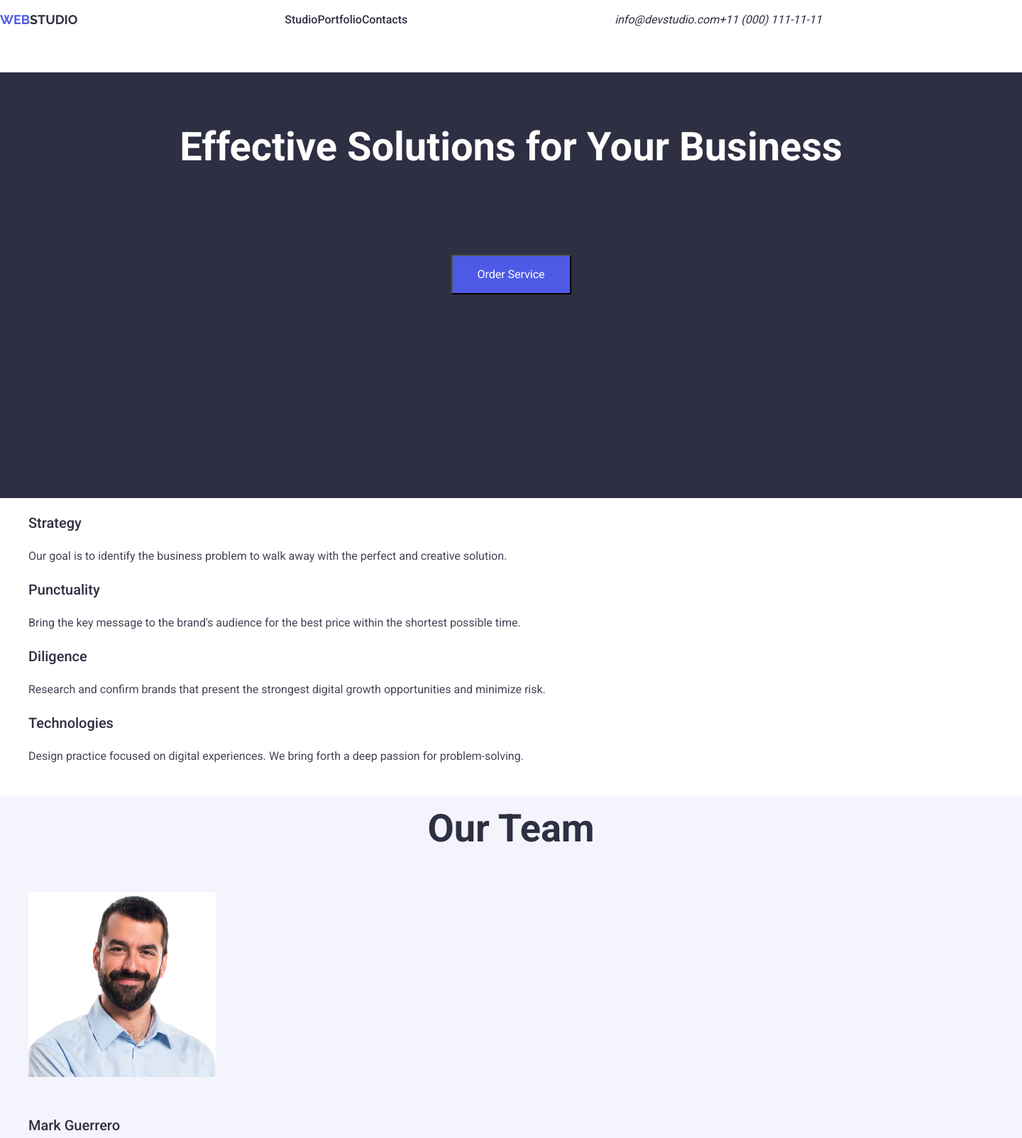
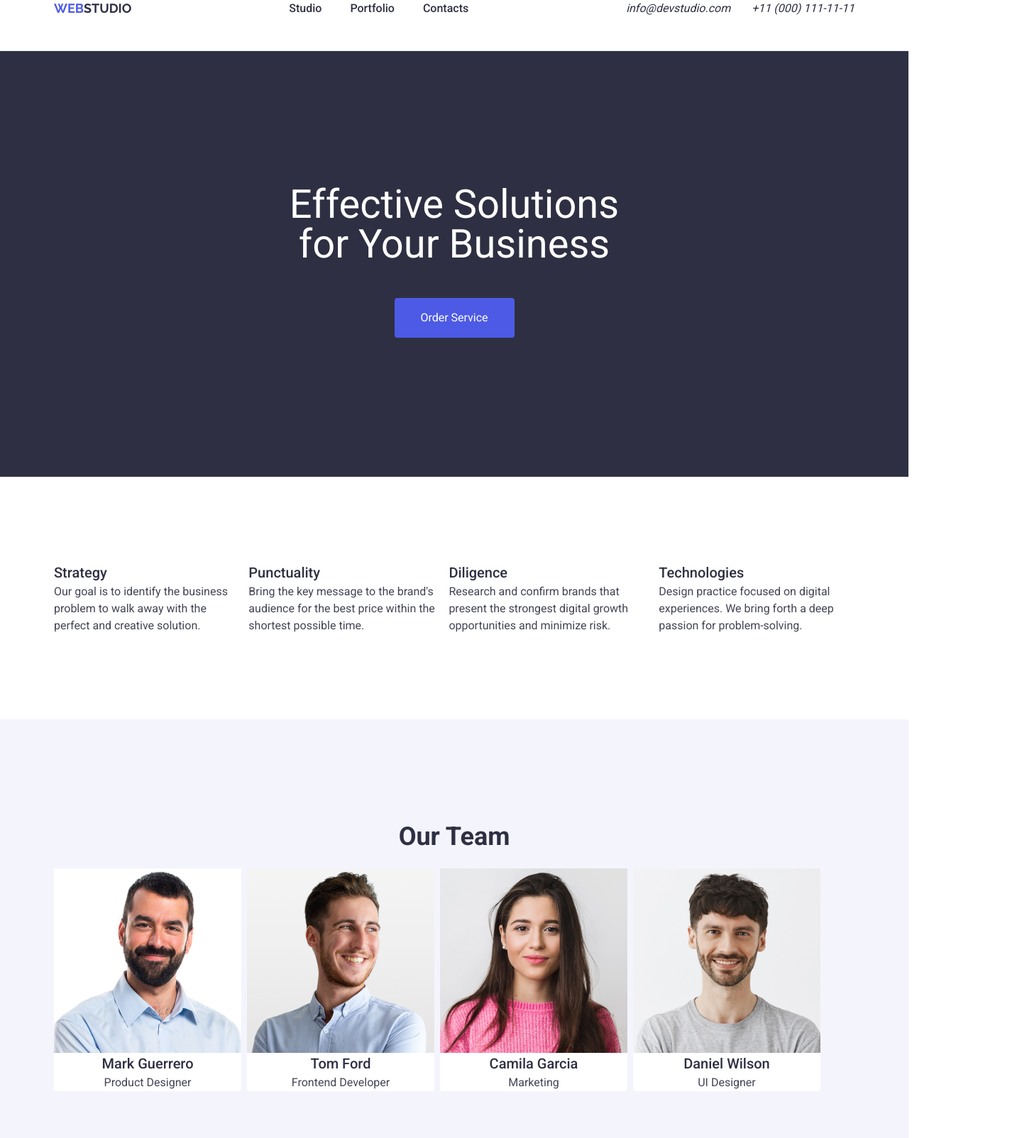
Before and after one commit to deryalmaz/goit-markup-hw-02, a plain HTML site: page index.html in a window 1280 px wide. Shown: the top 1604 px of the page at 71% size, 1440 px wide, since content can reach past the window. Drawn offline with nearby package versions, Linux system fonts and the light colour scheme.

Commit message:
flex added

```diff
--- a/css/styles.css
+++ b/css/styles.css
@@ -5,42 +5,66 @@
 {
   box-sizing: border-box;
   }
+  h1,h2,h3,h4,h5,h6,p,ol,ul,li{
+  margin: 0;
+  padding: 0;
+  border: 0;
+  font-size: 100%;
+  font: inherit;
+  vertical-align: baseline;
+}
+
+  ol,ul{
+    list-style: none;
+  }
+
+  img{
+    display: block;
+  }
+  section{
+    padding: 120px 0;
+  }
 
 body{
     background-color: #ffffff;
     font-family: "Roboto", sans-serif;
     color: #434455;
-    width: 1440px;
     height:3300px;
   }
 
+  .container {
+    width: 1158px;
+    max-width: 1440px;
+    align-items: center;
+    margin: 0 auto;
+    padding: 0 15px;
+
+  }
+
+  header{
+    height: 72px;
+    border-bottom:1px solid #e7e9fc;
+    gap: 30px;
+  }
   .container-header{
-    width: 1158px;
     display: flex;
     align-items: center;
     justify-content: space-between;
+    margin: 0 auto;
+    padding: 0 15px;
+    max-width: 1158px;
+
 
   }
+.container .page-menu-list{
+  display: flex;
+  gap: 40px;
+}
 
-  .logo{
-    display: flex;
-    text-align: center;
-  }
-  .page-menu-list{
-    display: flex;
-    text-align: center;
-    justify-content: space-between;
-  }
-
-  .address{
-    display: flex;
-    text-align: center;
-
-  }
-
-
-
-
+.container .address{
+  display: flex;
+  gap: 30px;
+}
 
 
   .logo{
@@ -59,12 +83,11 @@ body{
     color: #2e2f42;
   }
 
-  .nav:hover {
+  .nav:hover,
+  .nav:focus{
     color: #404bbf;
   }
-  .nav:focus {
-    color: #404bbf;
-  }
+
   .page-menu-list a{
     color: #2e2f42;
     font-weight: 500;
@@ -77,10 +100,7 @@ body{
   .page-menu-list li{
     list-style: none;
   }
-  .page-menu-list a:hover{
-    color: #404bbf;
-  }
-
+  .page-menu-list a:hover,
   .page-menu-list a:focus{
     color: #404bbf;
   }
@@ -96,11 +116,8 @@ body{
   .contact-us li {
     list-style-type: none;
   }
-  .contact-us a:hover {
-    color: #404bbf;
-  }
-
-  .contact-us a:focus {
+  .contact-us a:hover,
+  .contact-us a:focus{
     color: #404bbf;
   }
 
@@ -108,30 +125,43 @@ body{
     background-color: #2e2f42;
     text-align: center;
     color: #ffffff;
-    width: 1440px;
     height: 600px;
+    margin: 0 auto;
+    padding: 188px 0;
   }
 
   .effective h1 {
-    font-weight: 700;
-    font-size: 56px;
-    line-height: 3.75em;
+    font-weight:700px;
+    font-size:56px;
+    line-height:1em;
     letter-spacing: 2%;
+    padding-bottom: 48px;
+    margin:0 auto;
+    max-width: 496px;
+    color: #FFFFFF;
   }
 
   .button-sec {
     background-color: #4D5AE5;
     color: #ffffff;
     cursor: pointer;
-    width:169px ;
+    min-width:169px ;
     height:56px ;
-
+    border: none;
+    border-radius: 4px;
+    display: block;
+    margin: 0 auto;
   }
-  .button-sec:hover {
+  .button-sec:hover,
+  .button-sec:focus{
     background-color:#404BBF;
   }
-  .button-sec:focus {
-    background-color:#404BBF;
+
+
+  .features-of-website{
+    display: flex;
+    flex-direction:row;
+    gap: 8px;
   }
 
   .features-of-website h3 {
@@ -161,6 +191,12 @@ body{
     background-color: #f4f4fd;
   }
 
+  .our-team-cardset{
+    display: flex;
+    flex-direction:row;
+    gap: 8px;
+  }
+
   .our-team h2 {
     text-align: center;
   }
@@ -178,6 +214,7 @@ body{
     font-size: 20px;
     line-height: 1.5em;
     letter-spacing: 2%;
+    text-align: center;
   }
 
   .our-team p {
@@ -186,16 +223,30 @@ body{
     line-height: 1.5em;
     letter-spacing: 2%;
     color: #434455;
+    text-align: center;
   }
+  .our-team-item {
+    width: calc((100% - 72px) / 4);
+    list-style-type: none;
+    background-color: #ffffff;
+    border-radius: 0 0 4px 4px;
 
+  }
   .our-portfolio {
     font-weight: 700;
     font-size: 36px;
     line-height: 2.5em;
     letter-spacing: 2%;
     color: #2e2f42;
+    padding: 120px 0;
   }
-
+  .our-portfolio-cardset{
+    display: flex;
+    flex-wrap: wrap;
+    gap: 15px;
+    column-gap: 24px;
+    row-gap: 48px;
+  }
   .our-portfolio h2 {
     text-align: center;
   }
@@ -224,8 +275,21 @@ body{
     color: #434455;
   }
 
+  .border {
+    border: 1px;
+    border-color: #e7e9fc;
+    border-style: solid;
+    border-top: none;
+    height: 120px;
+    padding: 32px 16px;
+
+  }
+
   .footer-sec {
-    background-color: #2e2f42;
+    background-color: #2E2F42;
+    color:#ffffff;
+    height: 312px;
+    padding: 100px 0;
 
   }
   .logo-2 {
@@ -234,6 +298,9 @@ body{
     font-size: 18px;
     line-height: 1.3125em;
     letter-spacing: 3%;
+    display: inline-block;
+    margin-bottom: 16px;
+    text-decoration: none;
   }
 
   .web-title {
@@ -247,5 +314,7 @@ body{
     font-size:16px;
     line-height:1.5em;
     letter-spacing: 2%;
+    max-width: 264px;
     color:#f4f4fd
+
   }
--- a/index.html
+++ b/index.html
@@ -42,7 +42,8 @@
     <main>
       <section class="effective">
         <div class="container">
-          <h1>Effective Solutions for Your Business</h1>
+          <h1>Effective Solutions <br>
+            for Your Business</h1>
           <button class="button-sec" type="button">Order Service</button>
         </div>
       </section>
@@ -90,8 +91,8 @@
       <section class="our-team">
         <div class="container">
           <h2>Our Team</h2>
-          <ul>
-            <li>
+          <ul class="our-team-cardset">
+            <li class="our-team-item">
               <img
                 src="images/mark-guerrero-photo.jpg"
                 alt="The pic of Mark Guerrero"
@@ -100,7 +101,7 @@
               <h3>Mark Guerrero</h3>
               <p>Product Designer</p>
             </li>
-            <li>
+            <li class="our-team-item">
               <img
                 src="images/tom-ford-photo.jpg"
                 alt="The pic of Tom Ford"
@@ -109,7 +110,7 @@
               <h3>Tom Ford</h3>
               <p>Frontend Developer</p>
             </li>
-            <li>
+            <li class="our-team-item">
               <img
                 src="images/camila-garcia-photo.jpg"
                 alt="The pic of Camila Garcia"
@@ -118,7 +119,7 @@
               <h3>Camila Garcia</h3>
               <p>Marketing</p>
             </li>
-            <li>
+            <li class="our-team-item">
               <img
                 src="images/daniel-wilson-photo.jpg"
                 alt="The pic of Daniel Wilson"
@@ -133,15 +134,17 @@
       <section class="our-portfolio">
         <div class="container">
           <h2>Our Portfolio</h2>
-          <ul>
+          <ul class="our-portfolio-cardset">
             <li>
                 <img
                 src="images/banking-app-photo.jpg"
                 alt="The pic of Banking App"
                 width="100px"
               />
+              <div class="border">
               <h3>Banking app</h3>
               <p>Apps</p>
+            </div>
             </li>
             <li>
               <img
@@ -149,8 +152,10 @@
                 alt="The pic of Cashless Payment"
                 width="100px"
               />
+              <div class="border">
                 <h3>Cashless Payment</h3>
               <p>Marketing</p>
+              </div>
             </li>
             <li>
               <img
@@ -158,8 +163,10 @@
                 alt="The pic of Meditation App"
                 width="100px"
               />
+              <div class="border">
                 <h3>Meditation App</h3>
               <p>App</p>
+              </div>
             </li>
             <li>
               <img
@@ -167,8 +174,10 @@
                 alt="The pic of Taxi Service"
                 width="100px"
               />
+             <div class="border">
               <h3>Taxi Service</h3>
               <p>Marketing</p>
+             </div>
             </li>
             <li>
               <img
@@ -176,8 +185,10 @@
                 alt="The pic of Screen Illustrations"
                 width="100px"
               />
+              <div class="border">
                 <h3>Screen Illustrations</h3>
               <p>Design</p>
+              </div>
             </li>
             <li>
               <img
@@ -185,8 +196,10 @@
                 alt="The pic of Online Courses"
                 width="100px"
               />
+              <div class="border">
                 <h3>Online Courses</h3>
                 <p>Marketing</p>
+              </div>
             </li>
           </ul>
         </div>
```
Lines whose indentation alone changed are shown as unchanged.
